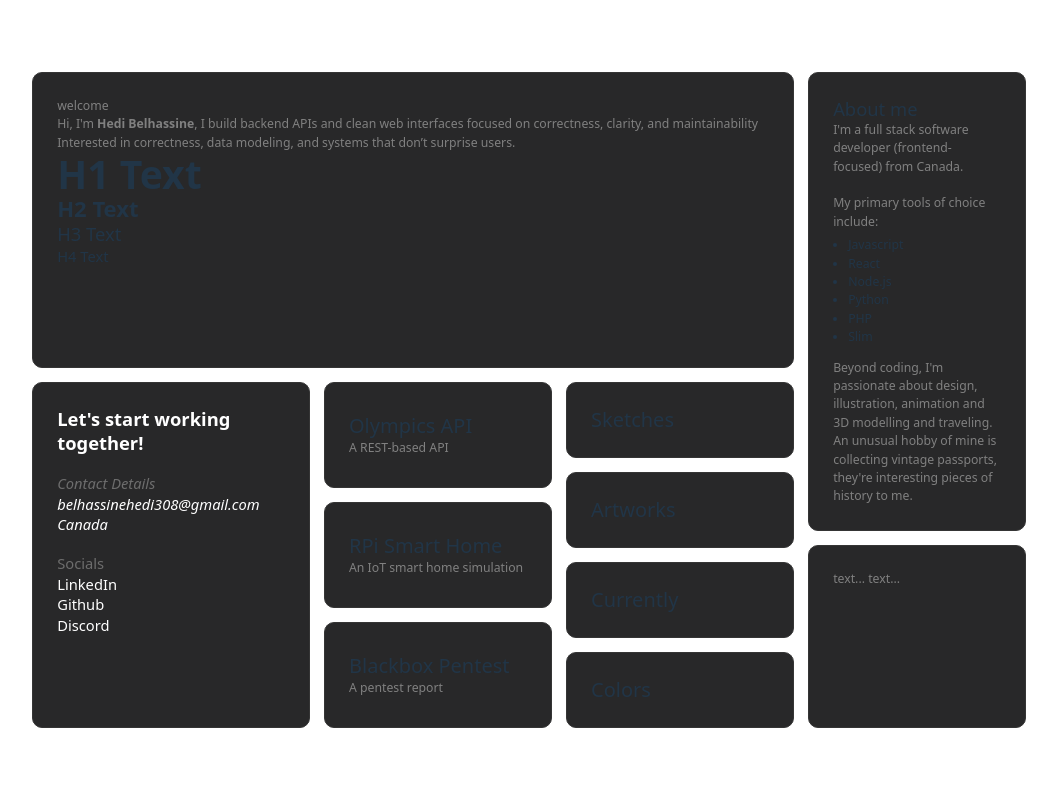
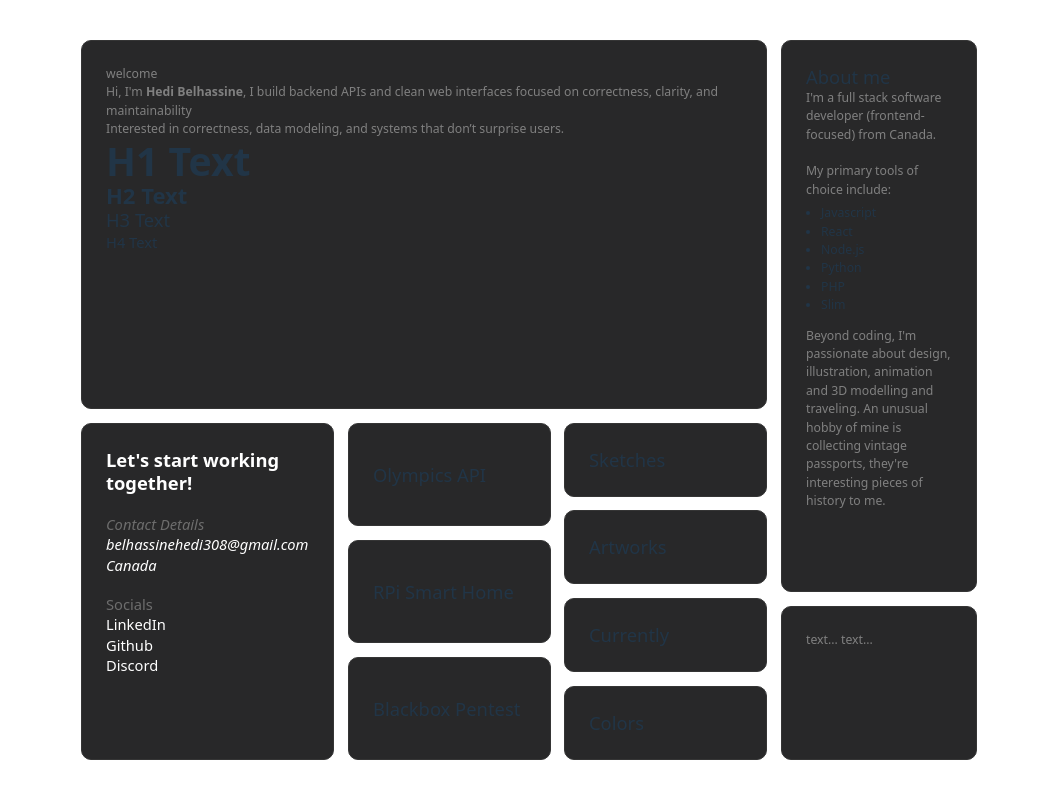
Before and after one commit to hedi3489/my-portfolio, a React (Vite) app: page / in a window 1280 px wide. Shown: the whole page, without its empty margins (111-1168 px from the left). Built offline with nearby package versions, Linux system fonts and the light colour scheme.

Commit message:
Minor CSS adjustments

```diff
--- a/src/Cards.css
+++ b/src/Cards.css
@@ -9,11 +9,8 @@
 /* =============== BIO-CARD =============== */
 .bio-card {
   min-width:100%;
-  flex: 5;
+  flex: 6;
 }
-
-/* =============== CONTACT-CARD =============== */
-.contact-card { flex: 4; }
 
 /* =============== PROJECT-CARDS =============== */
 .project-card {
@@ -38,7 +35,7 @@
 /* =============== ABOUT-CARD =============== */
 .about-card {
   width: 100%;
-  flex: 7.5;
+  flex: 12;
 }
 .about-card > ul {
   padding-left: 15px;
--- a/src/Cards.jsx
+++ b/src/Cards.jsx
@@ -30,7 +30,7 @@ function Projects({ projects = [] }) {
 
 function ProjectCard({ title, description }) {
   const h3Style = (fontSize = '20px') => ({
-      fontSize: fontSize,
+      // fontSize: fontSize,
       fontWeight: 'normal',
   })
   return (
--- a/src/Containers.css
+++ b/src/Containers.css
@@ -5,18 +5,18 @@
 
   width: 100%;
   min-height: 100vh;
-  padding: 9vh 9vw;
+  padding: 5vh 15vw;
 }
 
 /* =============== MAIN CONTENT =============== */
 .main-content {
   flex: 7;
-  min-height: 0;
+  min-height: 100%;
 }
 
 /* =============== SHOWCASE CONTAINER =============== */
 .showcase {
-  flex: 5;
+  flex: 4;
   width: 100%;
 }
 .showcase > * { flex: 1; }
--- a/src/Containers.jsx
+++ b/src/Containers.jsx
@@ -5,15 +5,15 @@ import {BioCard, ContactCard, Projects, AboutCard, LittleFooter} from './Cards.j
 const techProjects = [
   {
     title: "Olympics API",
-    description: "A REST-based API" // with pagination, validation, and exception handling."
+    // description: "A REST-based API" // with pagination, validation, and exception handling."
   },
   {
     title: "RPi Smart Home",
-    description: "An IoT smart home simulation" // simulation with remote monitoring and control."
+    // description: "An IoT smart home simulation" // simulation with remote monitoring and control."
   },
   {
     title: "Blackbox Pentest",
-    description: "A pentest report" // assessment from reconnaissance to exploitation."
+    // description: "A pentest report" // assessment from reconnaissance to exploitation."
   }
 ]
 const funProjects = [
--- a/src/index.css
+++ b/src/index.css
@@ -110,7 +110,7 @@ button:focus-visible {
 body {
   display: flex;
   justify-content: center;
-  padding: 0rem 2rem;
+  /* padding: 0rem 4rem; */
 }
 
 html, body, #root {
```
